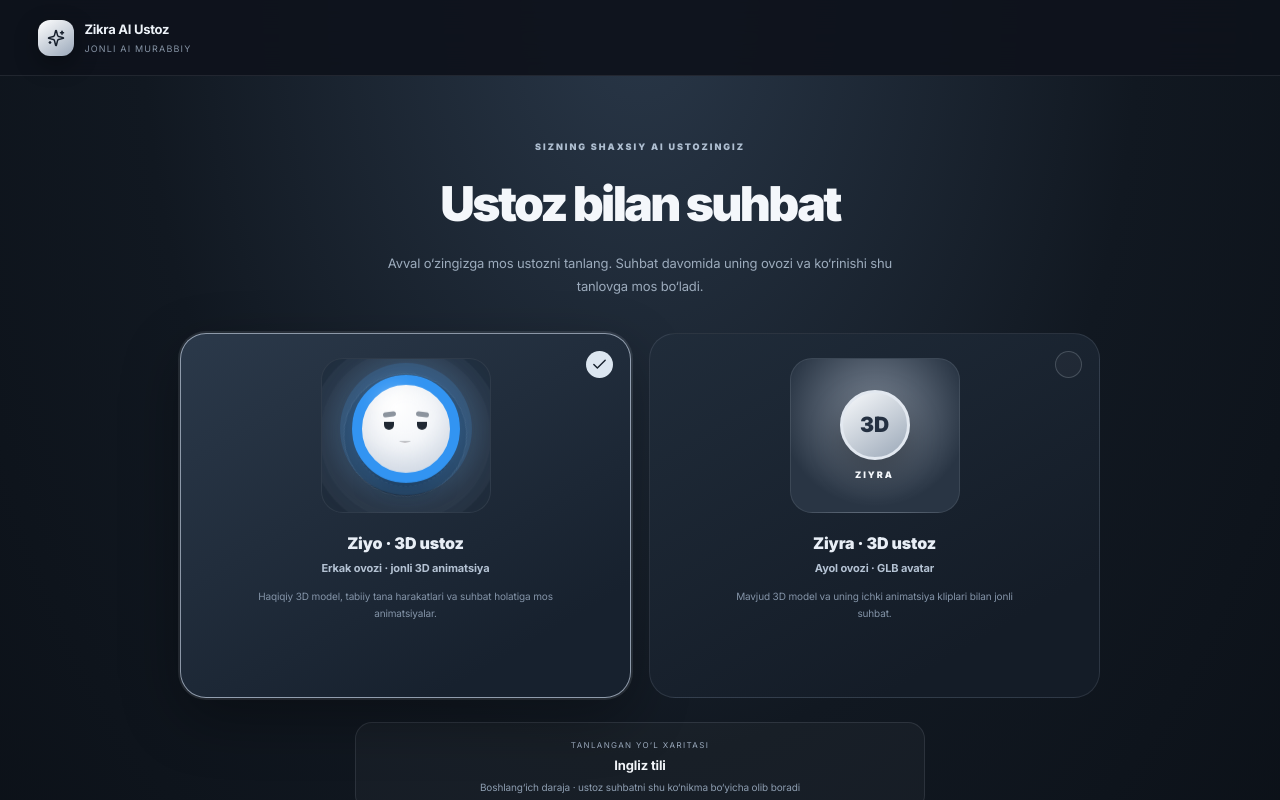
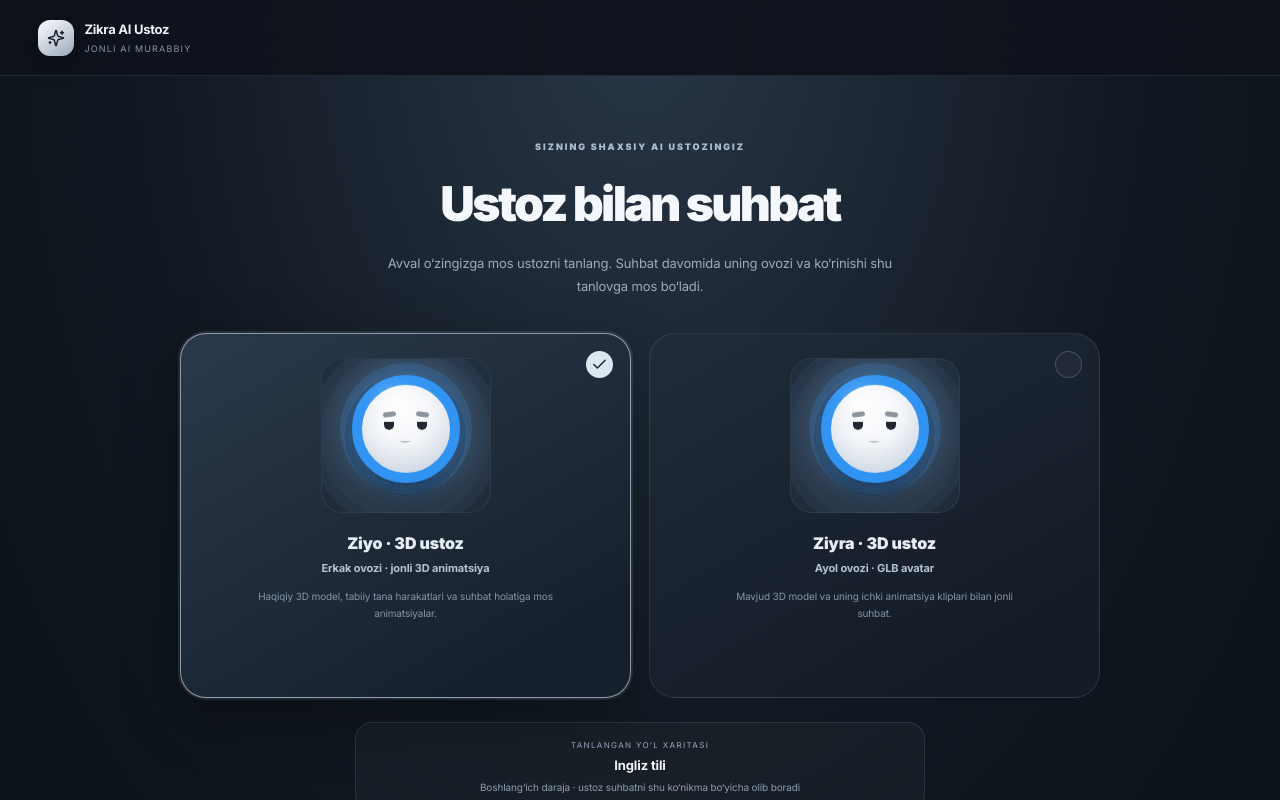
Before and after one commit to asomiddinmeliboyev048-coder/zikra01, a Next.js app: page /ai-ustoz/studio in a window 1280 px wide. Built offline with nearby package versions, Linux system fonts and the light colour scheme; no server answers.

Commit message:
fix(ai-tutor): keep matching round avatar previews for both tutors

```diff
--- a/src/app/ai-ustoz/studio/page.tsx
+++ b/src/app/ai-ustoz/studio/page.tsx
@@ -16,7 +16,7 @@ const trackNames: Record<Track, string> = {
   coding: "Dasturlash",
   cyber: "Kiberxavfsizlik",
 };
-const avatars: { id: AvatarId; name: string; role: string; description: string; voice: string; src?: string }[] = [
+const avatars: { id: AvatarId; name: string; role: string; description: string; voice: string }[] = [
   { id: "teacher", name: "Ziyo", role: "Erkak ovozli AI ustoz", description: "Ifodali jonli avatar", voice: "Puck" },
   { id: "student", name: "Ziyra", role: "Ayol ovozli AI ustoz", description: "Ifodali jonli avatar", voice: "Kore" },
 ];
@@ -110,7 +110,7 @@ export default function AiTutorStudioPage() {
             </button>
             <button type="button" className={`tutor-choice-card ${avatarId === "student" ? "selected" : ""}`} onClick={() => setAvatarId("student")}>
               <span className="choice-check">{avatarId === "student" && <Check size={17}/>}</span>
-              <div className="choice-girl-preview"><span>3D</span><small>ZIYRA</small></div>
+              <div className="choice-simulator-preview choice-ziyra-preview"><ExpressiveTutorFace speaking={false} listening={false} voiceLevel={0} mood="idle"/></div>
               <span className="choice-name">Ziyra · 3D ustoz</span>
               <span className="choice-role">Ayol ovozi · GLB avatar</span>
               <span className="choice-description">Mavjud 3D model va uning ichki animatsiya kliplari bilan jonli suhbat.</span>
```
